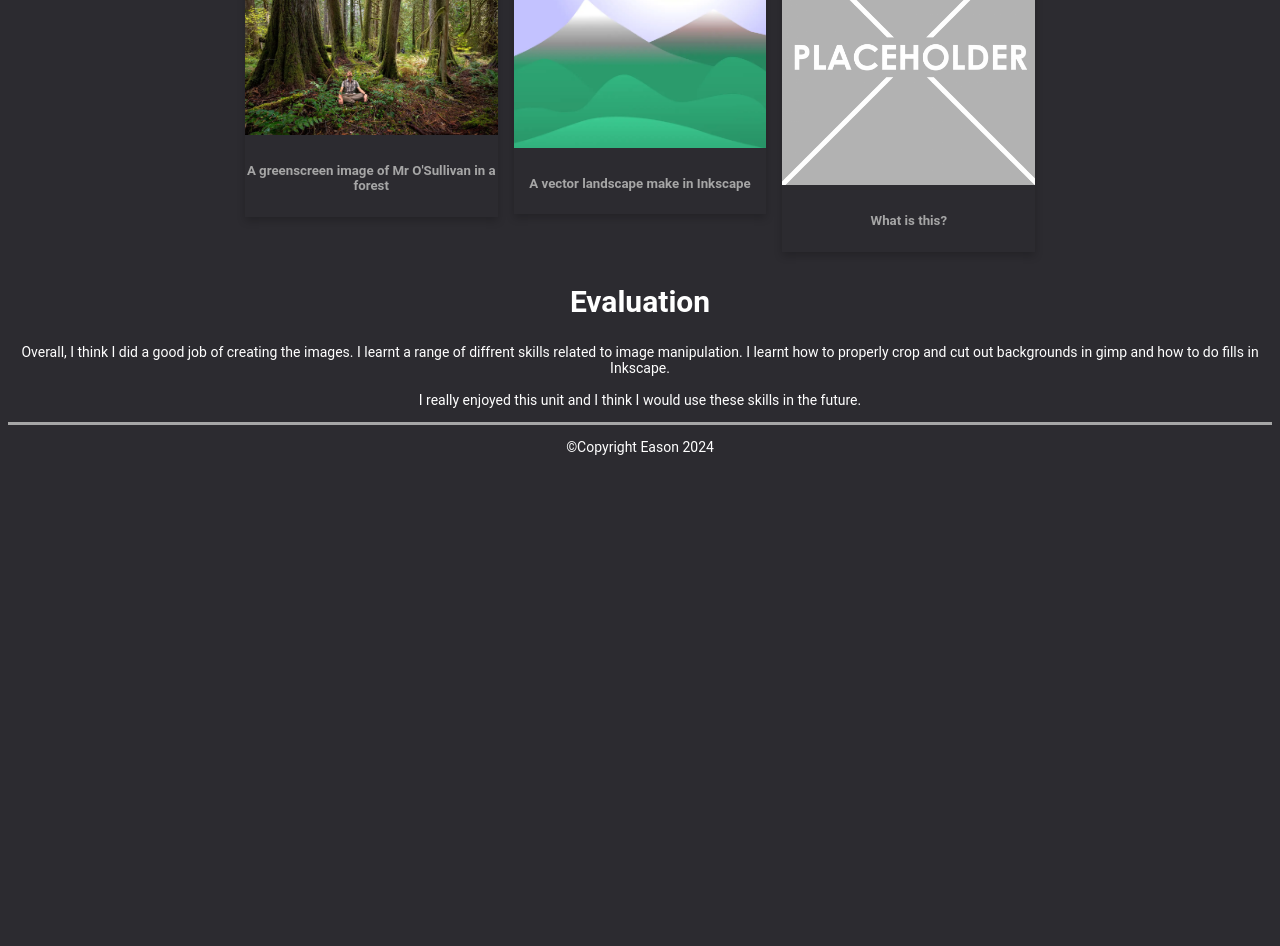
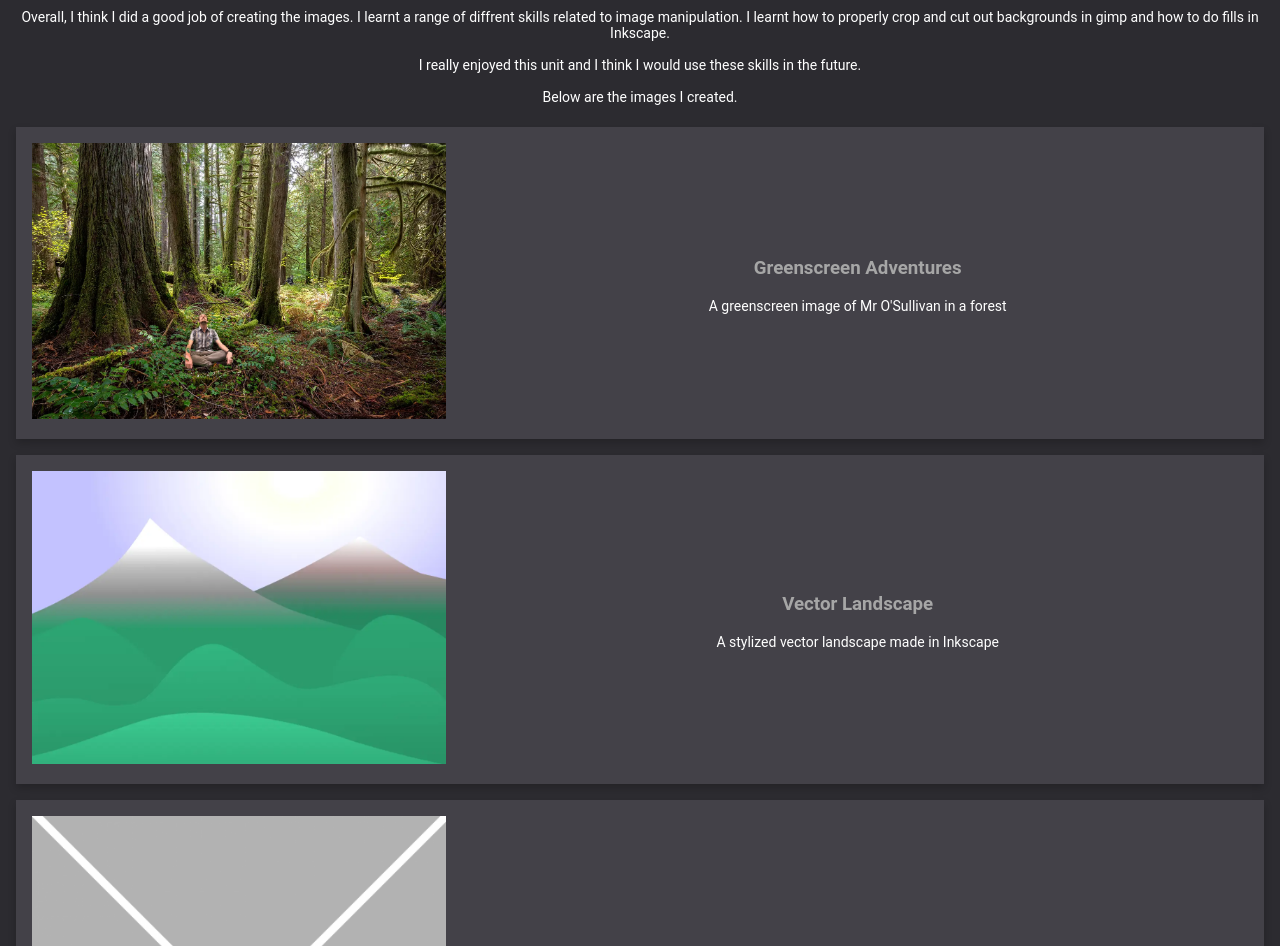
Before and after one commit to supereason333/10DGT-website, a plain HTML site: page imagecreation.html in a window 1280 px wide. Shown: the part 495-1441 px from the top of the page. Before the commit the page ends 964 px from the top, so only its background shows below. Drawn offline with Linux system fonts and the light colour scheme.

Commit message:
aadded more images and formatted imagecreation.html

```diff
--- a/css/style.css
+++ b/css/style.css
@@ -98,7 +98,7 @@ p {
   justify-content: center;
 }
 
-.container-home {
+.container-wide {
   display: flex;
   flex-wrap: wrap;
   align-items: center;
@@ -123,7 +123,7 @@ p {
   width: 100%;
 }
 
-.item-home {
+.item-wide {
   box-shadow: 0 4px 8px 0 rgba(0, 0, 0, 0.2);
   width: 100%;
   min-width: 8rem;
@@ -135,12 +135,13 @@ p {
   background-color: #434148;
 }
 
-.item-info-home {
+.item-wide-text {
   padding: 0.1rem;
+  margin-left: 1rem;
   text-align: center;
 }
 
-.item-home img {
+.item-wide img {
   width: 100%;
   margin: 1rem;
   max-width: 40rem;
--- a/imagecreation.html
+++ b/imagecreation.html
@@ -9,7 +9,7 @@
     <link href='https://fonts.googleapis.com/css?family=Bungee' rel='stylesheet'>
     <link href='https://fonts.googleapis.com/css2?family=Roboto Mono' rel='stylesheet'>
     <div class="header">
-      <img src="images/DTportfolio_header.png">
+      <img src="images/imageCreation/header.svg">
     </div>
   </head>
   <div class="wrapper">
@@ -33,30 +33,7 @@
       <!-- page heading- add name here! -->
       <h1>Image Creation</h1>
         <!-- This is the container for all the images you want to add- it's a flexbox so add as many as you want -->
-      <div class='container'>
-        <div class='item'>
-          <img src="images/imageCreation/greenscreen.webp" alt="Greenscreen Image">
-          <div class='item-info'>
-            <!-- a brief explanation of what this picture is -->
-            <h5>A greenscreen image of Mr O'Sullivan in a forest</h5>
-          </div>
-        </div>
-
-        <div class='item'>
-          <img src="images/imageCreation/landscape.webp" alt="Vector landscape with hills and blue sku">
-          <div class='item-info'>
-            <!-- a brief explanation of what this picture is -->
-            <h5>A vector landscape make in Inkscape</h5>
-          </div>
-        </div>
-
-        <div class='item'>
-          <img src="images/placeholder.png" alt="please replace me">
-          <div class='item-info'>
-            <!-- a brief explanation of what this picture is -->
-            <h5>What is this?</h5>
-          </div>
-        </div>
+      <div class='container-wide'>
 
         <div class=information>
           <h2>Evaluation</h2>
@@ -64,7 +41,39 @@
             Overall, I think I did a good job of creating the images. I learnt a range of diffrent skills related to image manipulation. I learnt how to properly crop and cut out backgrounds in gimp and how to do fills in Inkscape.
             <br><br>
             I really enjoyed this unit and I think I would use these skills in the future.
+            <br><br>
+            Below are the images I created.
           </p>
+        </div>
+
+        <div class='item-wide'>
+          <a href="images/imageCreation/greenscreen.webp" target="_blank">
+            <img src="images/imageCreation/greenscreen.webp" alt="Greenscreen Image">
+          </a>
+          <div class='item-wide-text'>
+            <h3>Greenscreen Adventures</h3>
+            <p>A greenscreen image of Mr O'Sullivan in a forest</p>
+          </div>
+        </div>
+
+        <div class='item-wide'>
+          <a href="images/imageCreation/landscape.webp" target="_blank">
+            <img src="images/imageCreation/landscape.webp" alt="Vector landscape with hills and blue sky">
+          </a>
+          <div class='item-wide-text'>
+            <h3>Vector Landscape</h3>
+            <p>A stylized vector landscape made in Inkscape</p>
+          </div>
+        </div>
+
+        <div class='item-wide'>
+          <a href="images/placeholder.png" target="_blank">
+            <img src="images/placeholder.png" alt="replace me">
+          </a>
+          <div class='item-wide-text'>
+            <h3>title</h3>
+            <p>What is this?</p>
+          </div>
         </div>
       </div>
     </main>
```
Also changed, not shown: index.html (+20 -15 lines), images/imageCreation/header.svg (added).
